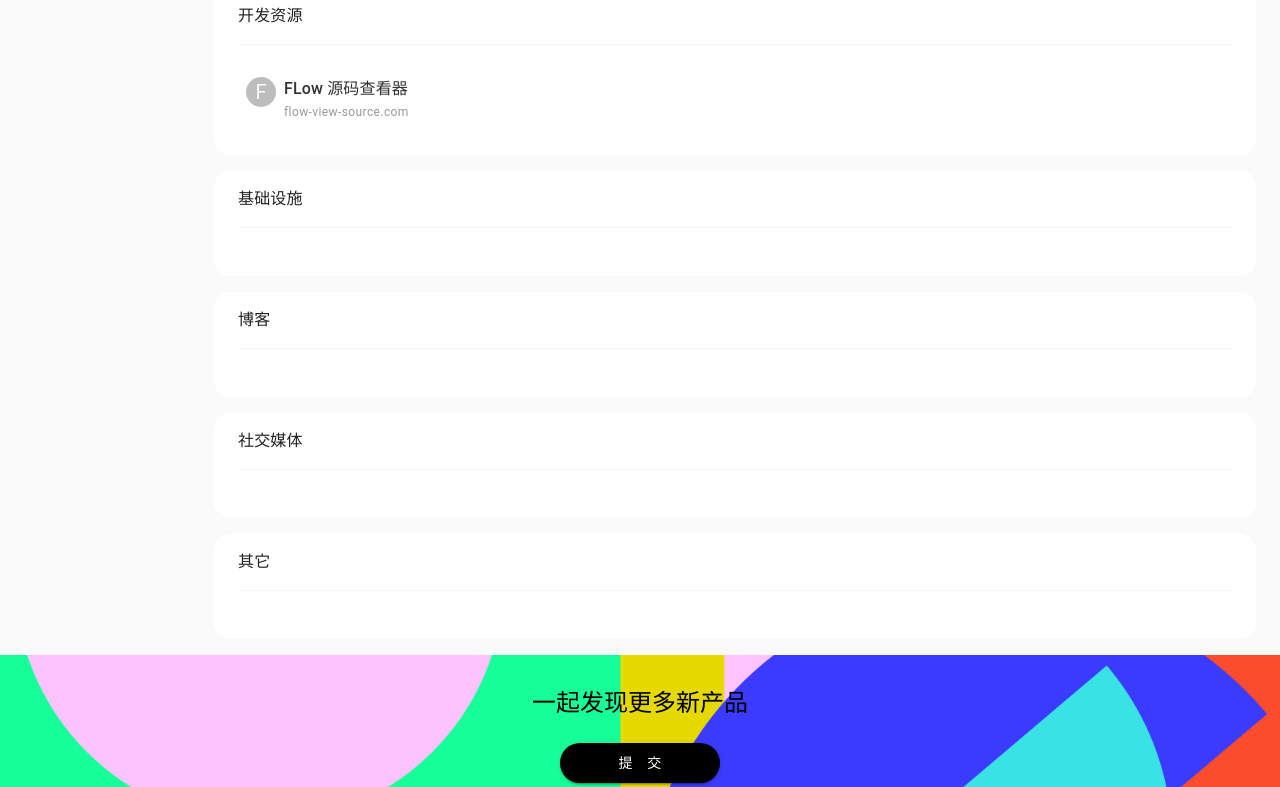
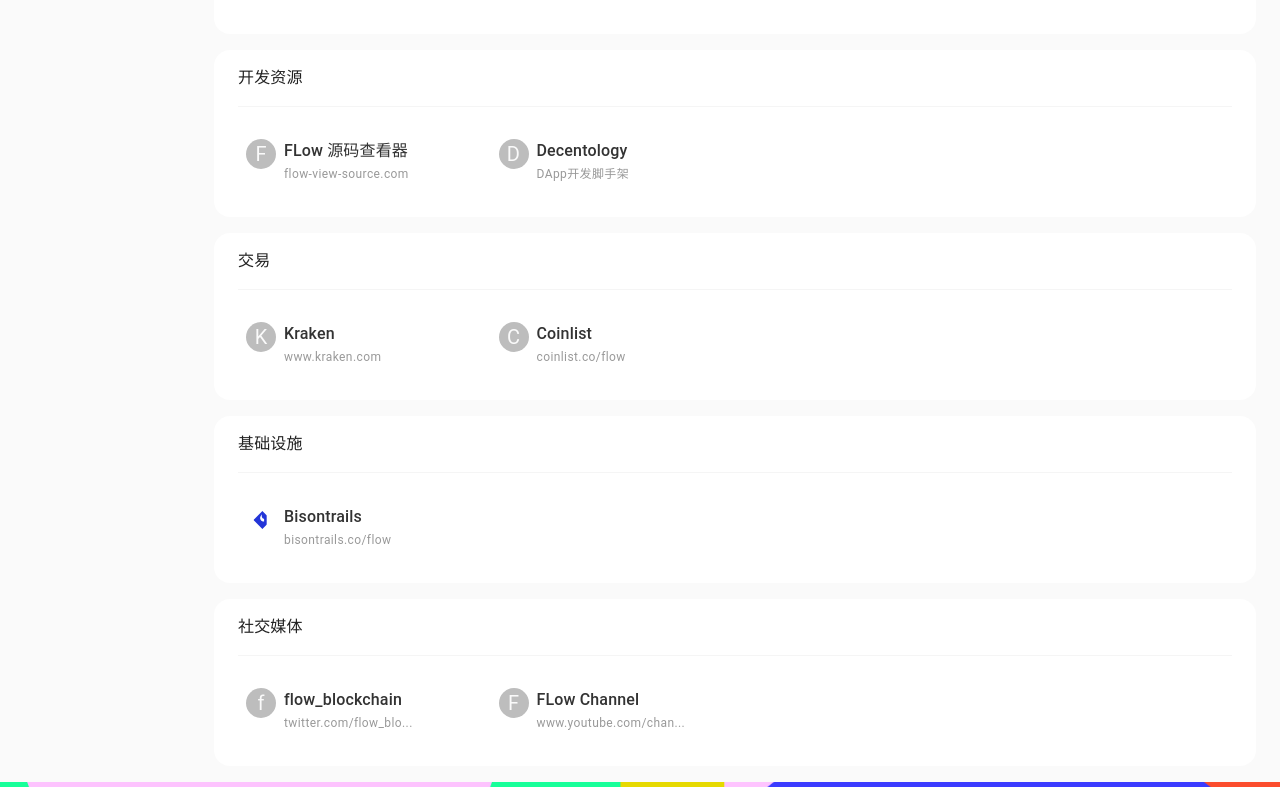
Before and after one commit to FlowFans/flow-fans, a React (Create React App) app: page / in a window 1280 px wide. Shown: the part 1173-1960 px from the top of the page. Built offline with nearby package versions, Linux system fonts and the light colour scheme.

Commit message:
update file

```diff
--- a/src/assets/index.js
+++ b/src/assets/index.js
@@ -3,6 +3,7 @@
 import FlowScan from './flowscan.svg'
 import Blocto from './Blocto.png'
 import Bigdipper from './Bigdipper.png'
+import Bisontrails from './Bisontrails.svg'
 
 
 const maps = {
@@ -10,7 +11,8 @@
   Forum,
   FlowScan,
   Blocto,
-  Bigdipper
+  Bigdipper,
+  Bisontrails
 }
 
 export default maps
--- a/src/components/NavItemCard/NavItem.js
+++ b/src/components/NavItemCard/NavItem.js
@@ -49,6 +49,9 @@
     console.log(url)
     if (url.slice('-1') === '/') {
       url = url.slice(0, url.length - 1);
+    }
+    if(url.length > 25) {
+      url = url.substr(0,20) + '...'
     }
     return url;
 
--- a/src/resource.json
+++ b/src/resource.json
@@ -54,6 +54,95 @@
       "tag":"资讯",
       "tag_en":"Information"
    },
+
+   {
+      "key":"Github",
+      "name":"Flow Github",
+      "name_en":"Flow Github",
+      "desc":"",
+      "desc_en":"",
+      "url":"https://github.com/onflow",
+      "url_en":"https://github.com/onflow",
+      "tag":"开发资源",
+      "tag_en":"Documentation"
+   },
+   {
+      "key":"Twitter",
+      "name":"flow_blockchain",
+      "name_en":"flow_blockchain",
+      "desc":"",
+      "desc_en":"",
+      "url":"https://twitter.com/flow_blockchain",
+      "url_en":"https://twitter.com/flow_blockchain",
+      "tag":"社交媒体",
+      "tag_en":"Social media"
+   },
+   {
+      "key":"Yotube",
+      "name":"FLow Channel",
+      "name_en":"FLow Channel",
+      "desc":"",
+      "desc_en":"",
+      "url":"https://www.youtube.com/channel/UCs9r5lqmYQsKCpLB9jKwocg",
+      "url_en":"https://www.youtube.com/channel/UCs9r5lqmYQsKCpLB9jKwocg",
+      "tag":"社交媒体",
+      "tag_en":"Social media"
+   },
+   {
+      "key":"Kraken",
+      "name":"Kraken",
+      "name_en":"Kraken",
+      "desc":"",
+      "desc_en":"",
+      "url":"https://www.kraken.com/",
+      "url_en":"https://www.kraken.com/",
+      "tag":"交易",
+      "tag_en":"Exchange"
+   },
+   {
+      "key":"Coinlist",
+      "name":"Coinlist",
+      "name_en":"Coinlist",
+      "desc":"",
+      "desc_en":"",
+      "url":"https://coinlist.co/flow/",
+      "url_en":"https://coinlist.co/flow/",
+      "tag":"交易",
+      "tag_en":"Exchange"
+   },
+   {
+      "key":"Bisontrails",
+      "name":"Bisontrails",
+      "name_en":"Bisontrails",
+      "desc":"",
+      "desc_en":"",
+      "url":"https://bisontrails.co/flow/",
+      "url_en":"https://bisontrails.co/flow/",
+      "tag":"基础设施",
+      "tag_en":"Infrastructure"
+   },
+   {
+      "key":"Decentology",
+      "name":"Decentology",
+      "name_en":"Decentology",
+      "desc":"DApp开发脚手架",
+      "desc_en":"DApp Scaffolding",
+      "url":"https://dappstarter.decentology.com/",
+      "url_en":"https://dappstarter.decentology.com/",
+      "tag":"开发资源",
+      "tag_en":"Developer Resources"
+   },
+   {
+      "key":"Bigdipper",
+      "name":"Bigdipper",
+      "name_en":"Bigdipper",
+      "desc":"",
+      "desc_en":"",
+      "url":"https://flow.bigdipper.live/",
+      "url_en":"https://flow.bigdipper.live/",
+      "tag":"浏览器",
+      "tag_en":"Explorer"
+   },
    {
       "key":"Blocto",
       "name":"Blocto",
@@ -64,16 +153,5 @@
       "url_en":"https://blocto.portto.io/",
       "tag":"钱包",
       "tag_en":"Wallet"
-   },
-   {
-      "key":"Bigdipper",
-      "name":"Bigdipper",
-      "name_en":"Blocto",
-      "desc":"",
-      "desc_en":"",
-      "url":"https://flow.bigdipper.live/",
-      "url_en":"https://flow.bigdipper.live/",
-      "tag":"浏览器",
-      "tag_en":"Explorer"
    }
 ]
--- a/src/tagList.json
+++ b/src/tagList.json
@@ -28,19 +28,15 @@
       "tag_en":"Developer Resources"
    },
    {
+      "tag":"交易",
+      "tag_en":"Exchange"
+   },
+   {
       "tag":"基础设施",
       "tag_en":"Infrastructure"
    },
    {
-      "tag":"博客",
-      "tag_en":"Blog"
-   },
-   {
       "tag":"社交媒体",
       "tag_en":"Social media"
-   },
-   {
-      "tag":"其它",
-      "tag_en":"Others"
    }
 ]
```
Also changed, not shown: src/assets/Bisontrails.svg (added).
